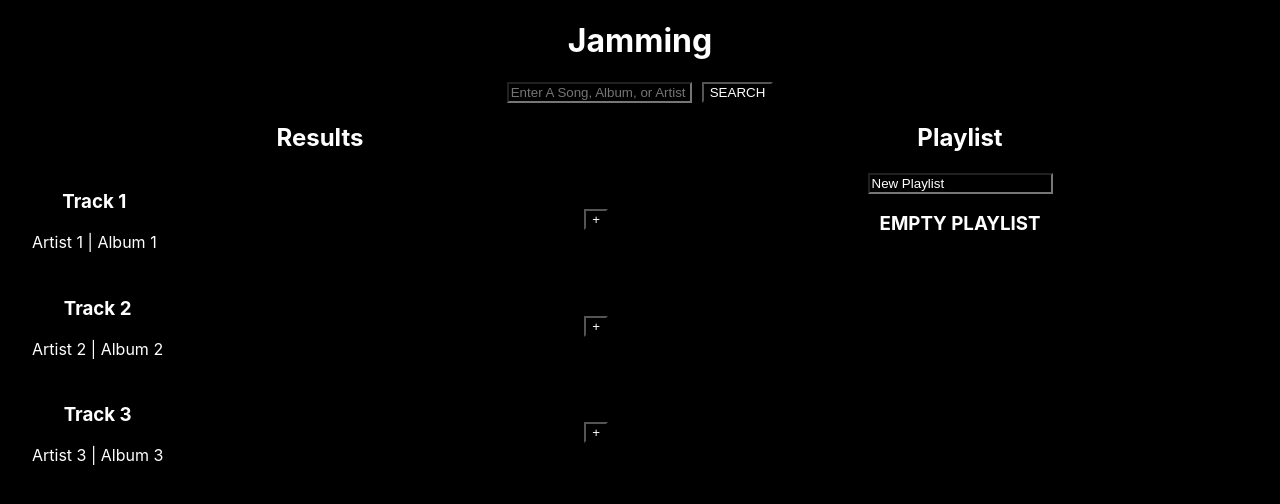
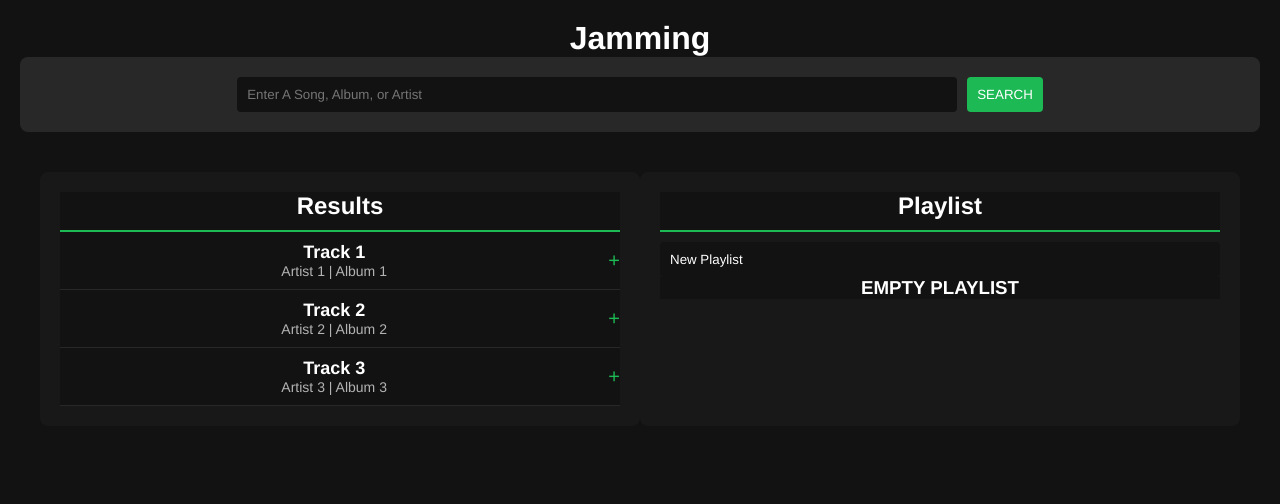
Before and after one commit to alexismarincb/Jamming, a React (Create React App) app: page / in a window 1280 px wide. Shown: the top 504 px of the page. Built offline with nearby package versions, Linux system fonts and the light colour scheme.

Commit message:
Alex´s help

```diff
--- a/src/components/AddSongs/AddSongs.css
+++ b/src/components/AddSongs/AddSongs.css
@@ -1,10 +1,14 @@
-/* AddSongs.css */
 .AddSongs {
     display: flex;
-    justify-content: center; /* Center items horizontally */
-}
+    justify-content: space-between;
+    width: 100%;
+    padding: 20px;
+  }
 
-.SearchResults, .Playlist {
-    width: 45%; /* Adjust width as needed */
-    margin: 0 2rem; /* Add space on both sides */
-}
+  .SearchResults, .Playlist {
+    width: 48%;
+    margin: 0;
+    background-color: #181818;
+    padding: 20px;
+    border-radius: 8px;
+  }
--- a/src/components/App/App.css
+++ b/src/components/App/App.css
@@ -1,23 +1,19 @@
-/* App.css */
 * {
-  background-color: black;
-  color: white;
+  margin: 0;
+  padding: 0;
+  box-sizing: border-box;
+  font-family: 'Helvetica Neue', Helvetica, Arial, sans-serif;
+  background-color: #121212;
+  color: #FFFFFF;
 }
 
 .App {
   text-align: center;
+  padding: 20px;
 }
 
-/* AddSongs.css */
-.AddSongs {
+.App-playlist {
   display: flex;
-  justify-content: space-between; /* Aligns items with space between them */
+  justify-content: space-between;
+  margin-top: 20px;
 }
-
-.SearchResults {
-  width: 45%; /* Adjust width as needed */
-}
-
-.Playlist {
-  width: 45%; /* Adjust width as needed */
-}
--- a/src/components/Playlist/Playlist.css
+++ b/src/components/Playlist/Playlist.css
@@ -1,8 +1,30 @@
-/* Playlist.css */
 .Playlist {
-    width: 45%;
-  }
+  width: 100%;
+}
 
-  .Playlist-save {
-    margin-top: 10px;
-  }
+.Playlist h2 {
+  border-bottom: 2px solid #1DB954;
+  padding-bottom: 10px;
+}
+
+.Playlist input {
+  width: 100%;
+  padding: 10px;
+  margin-top: 10px;
+  border: none;
+  border-radius: 4px;
+}
+
+.Playlist-save {
+  margin-top: 20px;
+  padding: 10px;
+  background-color: #1DB954;
+  color: #FFFFFF;
+  border: none;
+  border-radius: 4px;
+  cursor: pointer;
+}
+
+.Playlist-save:hover {
+  background-color: #1ed760;
+}
--- a/src/components/SearchBar/SearchBar.css
+++ b/src/components/SearchBar/SearchBar.css
@@ -1,9 +1,28 @@
-/* SearchBar.css */
 .SearchBar {
   display: flex;
   justify-content: center;
+  padding: 20px;
+  background-color: #282828;
+  border-radius: 8px;
+}
+
+.SearchBar input {
+  width: 60%;
+  padding: 10px;
+  border: none;
+  border-radius: 4px;
 }
 
 .SearchButton {
   margin-left: 10px;
+  padding: 10px;
+  background-color: #1DB954;
+  color: #FFFFFF;
+  border: none;
+  border-radius: 4px;
+  cursor: pointer;
 }
+
+.SearchButton:hover {
+  background-color: #1ed760;
+}
--- a/src/components/SearchBar/SearchBar.js
+++ b/src/components/SearchBar/SearchBar.js
@@ -6,17 +6,14 @@ function SearchBar({ onSearch }) {
   const [searchTerm, setSearchTerm] = useState('');
 
   const handleSearch = async () => {
-    try {
-      const accessToken = localStorage.getItem('accessToken');
-      if (!accessToken) {
-        throw new Error('Access token not available');
-      }
-
-      const tracks = await searchTracks(searchTerm, accessToken);
-      onSearch(tracks); // Pass the fetched tracks to parent component
-    } catch (error) {
-      console.error('Error searching tracks:', error);
-      // Handle error (e.g., display error message to user)
+    const urlToFetch = `https://api.spotify.com/v1/search?q=${searchTerm}&type=track`
+    const response = await fetch(urlToFetch, {
+      //
+      headers: { Authorization: 'Bearer BQBO83Zfsx5b9so1rl3WVB2qPjevW4bZjrhqHUapfn0KOUXz-FmDdQ3WO9cisNBNEYFot7H2En0e7TEL3Szh2swXVMVQ9j3JPBpkywWGJNcJ1XbrNwE' }
+    });
+    if (response.ok) {
+      const jsonResponse = await response.json();
+      console.log(jsonResponse)
     }
   };
 
--- a/src/components/SearchResults/SearchResults.css
+++ b/src/components/SearchResults/SearchResults.css
@@ -1,4 +1,8 @@
-/* SearchResults.css */
 .SearchResults {
-    width: 45%;
-  }
+  width: 100%;
+}
+
+.SearchResults h2 {
+  border-bottom: 2px solid #1DB954;
+  padding-bottom: 10px;
+}
--- a/src/components/Track/Track.css
+++ b/src/components/Track/Track.css
@@ -1,7 +1,32 @@
-/* Track.css */
 .Track {
-    display: flex;
-    justify-content: space-between;
-    align-items: center;
-    margin-bottom: 10px;
-  }
+  display: flex;
+  justify-content: space-between;
+  align-items: center;
+  padding: 10px 0;
+  border-bottom: 1px solid #282828;
+}
+
+.Track-information {
+  flex-grow: 1;
+}
+
+.Track h3 {
+  font-size: 18px;
+}
+
+.Track p {
+  font-size: 14px;
+  color: #b3b3b3;
+}
+
+.Track-action {
+  background: none;
+  border: none;
+  color: #1DB954;
+  font-size: 20px;
+  cursor: pointer;
+}
+
+.Track-action:hover {
+  color: #1ed760;
+}
```
Also changed, not shown: src/components/Tracklist/Tracklist.css (+3 -4 lines), 2 other files (tests, documents, lock files or other folders). Lines whose indentation alone changed are shown as unchanged.
